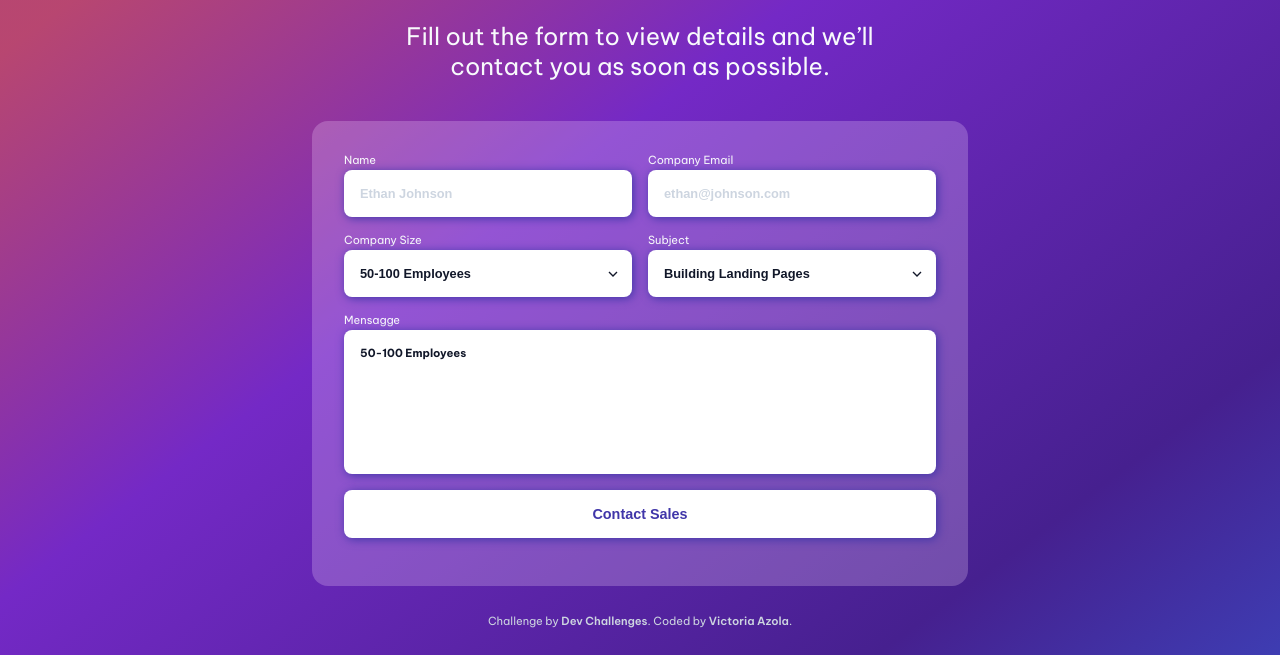
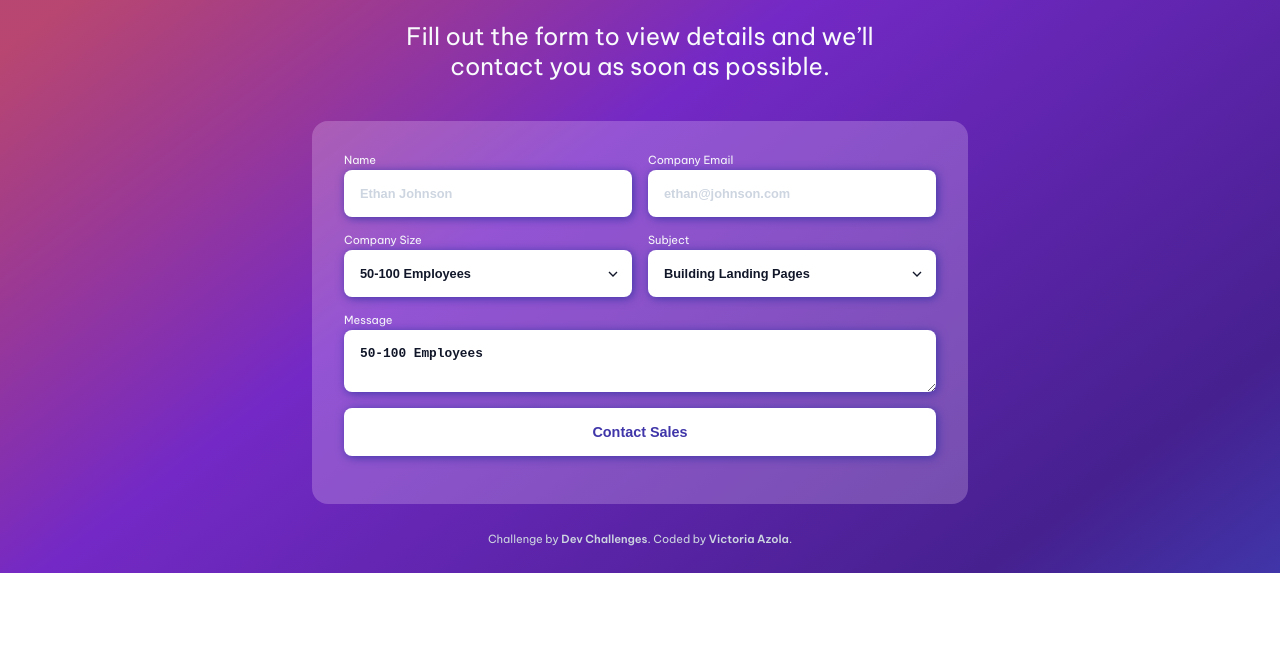
Before and after one commit to VickyAzola/ContactFormPage, a plain HTML site: page index.html in a window 1280 px wide. Shown: the part 284-939 px from the top of the page. After the commit the page ends 857 px from the top, so only its background shows below. Drawn offline with Linux system fonts and the light colour scheme.

Commit message:
Update index.html

```diff
--- a/index.html
+++ b/index.html
@@ -61,8 +61,8 @@
                 </select>
             </div>
         </div>
-            <label for="mensagge">Mensagge</label>
-            <textarea id="mensagge" name="mensagge" maxlength="2000">50-100 Employees</textarea>
+            <label for="message">Message</label>
+            <textarea id="message" name="message" maxlength="2000">50-100 Employees</textarea>
             <button
                 id="submitBtn"
                 type="submit"
```
